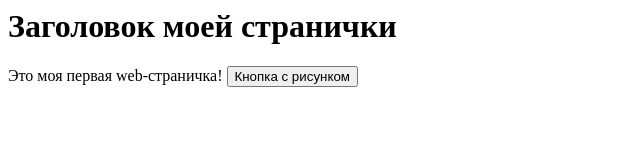
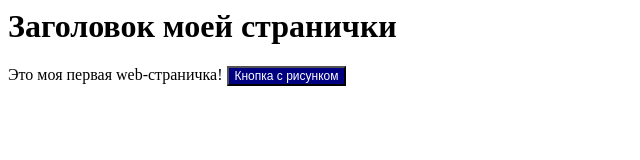
Before and after one commit to Gr0ss32/LR6, a plain HTML site: page index.html in a window 1280 px wide. Shown: the whole page, without its empty margins (0-640 px from the left). Drawn offline with Linux system fonts and the light colour scheme.

Commit message:
Кнопка с другим цветом

```diff
--- a/index.html
+++ b/index.html
@@ -16,7 +16,14 @@
     <h1>Заголовок моей странички</h1> <!--h1 служит для обозначения заголовка.
     Есть ещё h2, h3 и так до h6. самого маленького заголовка-->
     Это моя первая web-страничка!
-<button>Кнопка с рисунком</button>
+	  <style>
+   .b1 {
+    background: navy; /* Синий цвет фона */
+    color: white; /* Белые буквы */
+    font-size: 9pt; /* Размер шрифта в пунктах */
+   }
+  </style>
+<button class="b1" >Кнопка с рисунком</button>
 
  </body> <!--тело также следует закрыть, после него уже не вставляем текст и тп-->
 
```
